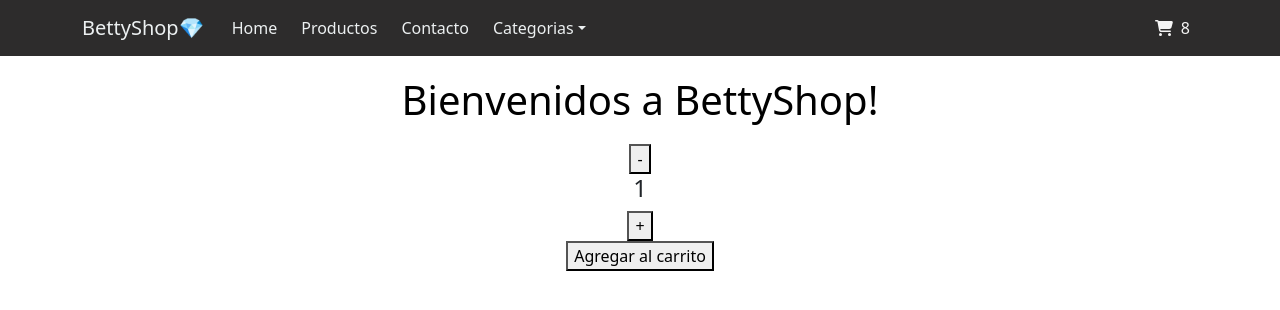
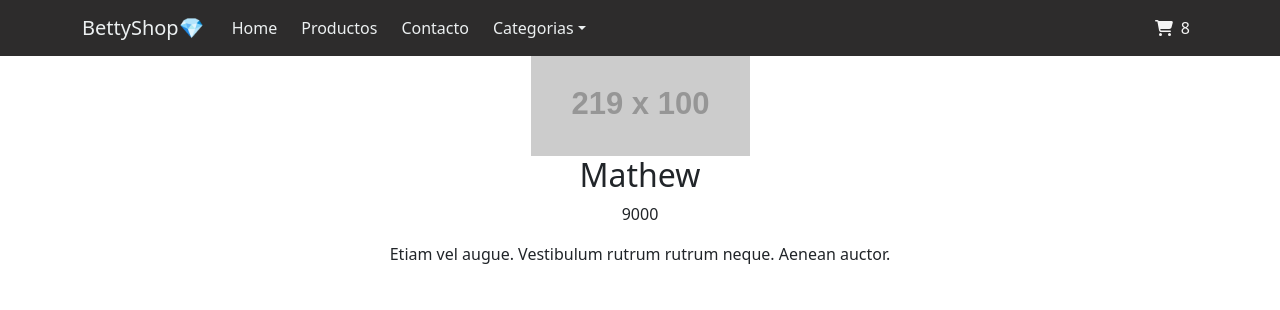
Before and after one commit to Beatriz1712/PreEntrega2Suyo, a React (Create React App) app: page / in a window 1280 px wide. Shown: the top 310 px of the page. Built offline with nearby package versions, Linux system fonts and the light colour scheme.

Commit message:
creando data productos.json

```diff
--- a/src/components/ItemListContainer/ItemListContainer.js
+++ b/src/components/ItemListContainer/ItemListContainer.js
@@ -1,19 +1,54 @@
-import ItemCount from "../ItemCount/ItemCount"
+//import ItemCount from "../ItemCount/ItemCount"
+import data from"../data/productos.json"
+import { useState,useEffect } from "react"
+
+const ItemListContainer = () => {
+
+        const [productos,setProductos] = useState([]);
+        console.log(productos);
+
+        const pedirProductos = () => {
+          return new Promise((resolve, reject) => {
+            resolve(data)
+          })
+        }
+      useEffect(() => {
+          pedirProductos()
+           .then((res) => {
+                setProductos (res);
+           })
+      }, [])
 
 
-const ItemListContainer = ({greeting}) => {
+        return (
+          <div>
+            {
+              productos.length > 0 &&
+              <div>
+                <img src = {productos[0].image} alt= {productos[0].titulo}></img>
+                 <h2>{productos[0].titulo}</h2>
+                 <p>{productos[0].precio}</p>
+                 <p>{productos[0].description}</p>
+              </div>
+            }
+          </div>
+        )
 
 
 
 
 
-  return (
+
+
+
+
+  /*return (
     <div>
         <h1 style ={{fontSize:"2.5rem",color:"black",margin:"20px"}}>{greeting}</h1>
 
         <ItemCount stock={10} initial={1} onAdd={(quantity) => console.log("Cantidad agregada")} />
     </div>
-  )
-}
+  )*/
 
-export default ItemListContainer
+};
+export default ItemListContainer;
--- /dev/null
+++ b/src/components/data/productos.json.json
@@ -0,0 +1,83 @@
+[
+    {
+        "id":1,"titulo":"Mathew",
+        "image":"http://dummyimage.com/219x100.png/cc0000/ffffff",
+        "precio":9000,
+        "description":"Etiam vel augue. Vestibulum rutrum rutrum neque. Aenean auctor."
+
+    },
+
+
+    {
+        "id":2,
+        "titulo":"Justinian",
+        "image":"http://dummyimage.com/123x100.png/cc0000/ffffff",
+        "precio":2000,
+        "description":"Curabitur in libero ut massa volutpat convallis. Morbi odio odio, elementum eu."
+    },
+
+    {
+        "id":3,
+        "titulo":"Portia",
+        "image":"http://dummyimage.com/176x100.png/cc0000/ffffff",
+        "precio":2900,
+        "description":"In hac habitasse platea dictumst. Morbi vestibulum, velit id pretium iaculis."
+    },
+
+    {
+        "id":4,
+        "titulo":"Karlen",
+        "image":"http://dummyimage.com/192x100.png/ff4444/ffffff",
+        "precio":2200,
+        "description":"Fusce posuere felis sed lacus. Morbi sem mauris, laoreet ut, rhoncus aliquet."
+    },
+
+    {
+        "id":5,
+        "titulo":"Edita",
+        "image":"http://dummyimage.com/232x100.png/dddddd/000000",
+        "precio":5400,
+        "description":"Donec diam neque, vestibulum eget, vulputate ut, ultrices vel, augue."
+    },
+
+    {
+        "id":6,
+        "titulo":"Else",
+        "image":"http://dummyimage.com/156x100.png/ff4444/ffffff",
+        "precio":6700,
+        "description":"Nulla ut erat id mauris vulputate elementum. Nullam varius. Nulla facilisi."
+    },
+
+    {
+        "id":7,
+        "titulo":"Helaine",
+        "image":"http://dummyimage.com/108x100.png/cc0000/ffffff",
+        "precio":1800,
+        "description":"Praesent blandit. Nam nulla. Integer pede justo, lacinia eget, tincidunt eget, tempus vel, pede.\n\nMorbi porttito."
+    },
+
+    {
+        "id":8,
+        "titulo":"Dar",
+        "image":"http://dummyimage.com/212x100.png/cc0000/ffffff",
+        "precio":1200,
+        "description":"Etiam vel augue. Vestibulum rutrum rutrum neque. Aenean auctor gravida sem."
+    },
+
+    {
+        "id":9,
+        "titulo":"Christyna",
+        "image":"http://dummyimage.com/200x100.png/cc0000/ffffff",
+        "precio":6300,
+        "description":"Aenean fermentum. Donec ut mauris eget massa tempor convallis. Nulla neque libero, convallis eget, eleifend luctus, ultricies eu, nibh.\n\nQuisque id justo sit amet sapien dignissim vestibulum. Vestibulum ante ipsum primis in faucibus orci luctus et ultrices posuere cubilia Curae; Nulla dapibus dolor vel est. Donec odio justo, sollicitudin ut, suscipit a, feugiat et, eros.\n\nVestibulum ac est lacinia nisi venenatis tristique. Fusce congue, diam id ornare imperdiet, sapien urna pretium nisl, ut volutpat sapien arcu sed augue. Aliquam erat volutpat."
+    },
+
+    {
+        "id":10,
+        "titulo":"Seymour",
+        "image":"http://dummyimage.com/131x100.png/cc0000/ffffff",
+        "precio":3600,
+        "description":"Nullam porttitor lacus at turpis. Donec posuere metus vitae ipsum. Aliquam non mauris."
+     }
+
+]
```
Also changed, not shown: src/asyncMock.js (deleted, +0 -22 lines).
